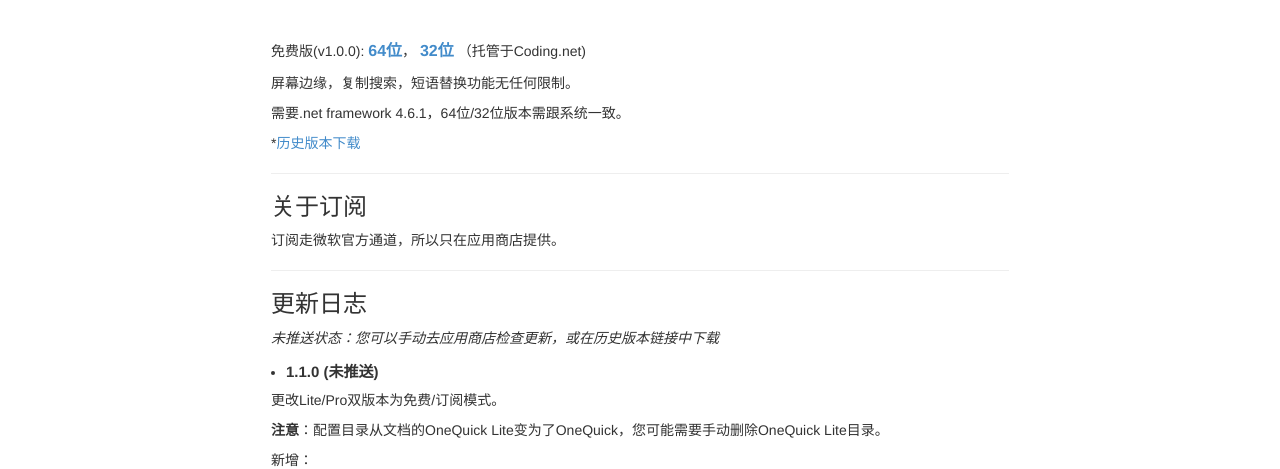
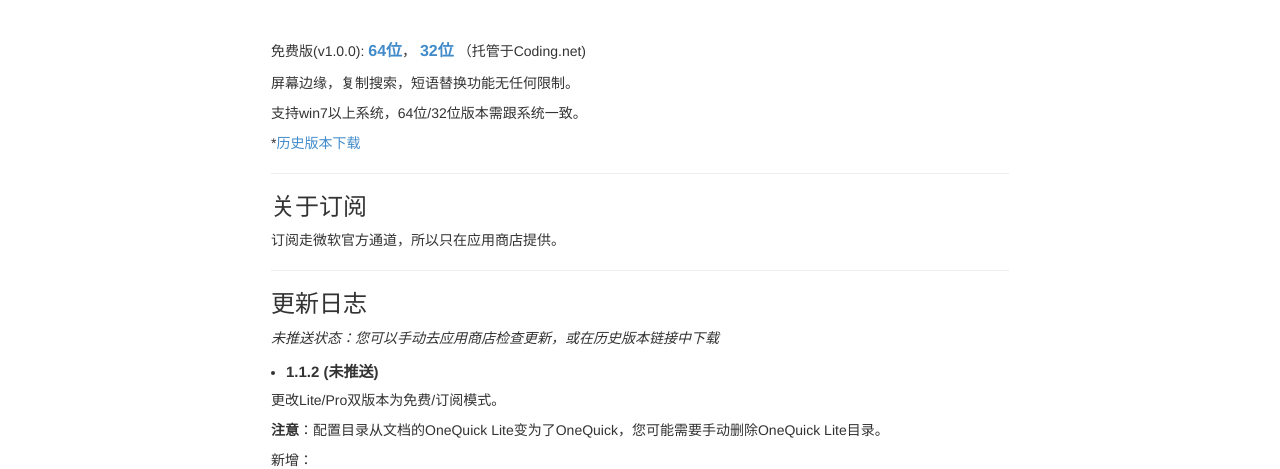
Before and after one commit to OneQuick/OneQuick.github.io-v1-legacy, a Jekyll site: the page built from download.md, in a window 1280 px wide. Shown: the part 294-763 px from the top of the page. Built offline with Jekyll 4.4.1, drawn with Linux system fonts in a browser that asks for light colours.

Commit message:
no message

```diff
--- a/download.md
+++ b/download.md
@@ -39,7 +39,7 @@
 
 屏幕边缘，复制搜索，短语替换功能无任何限制。
 
-需要.net framework 4.6.1，64位/32位版本需跟系统一致。
+支持win7以上系统，64位/32位版本需跟系统一致。
 
  *[历史版本下载](https://github.com/OneQuick/OneQuick.net/releases)
 
@@ -56,7 +56,7 @@
 
  *未推送状态：您可以手动去应用商店检查更新，或在历史版本链接中下载*
 
-- #### 1.1.0 (未推送)
+- #### 1.1.2 (未推送)
 
 更改Lite/Pro双版本为免费/订阅模式。
 
```
